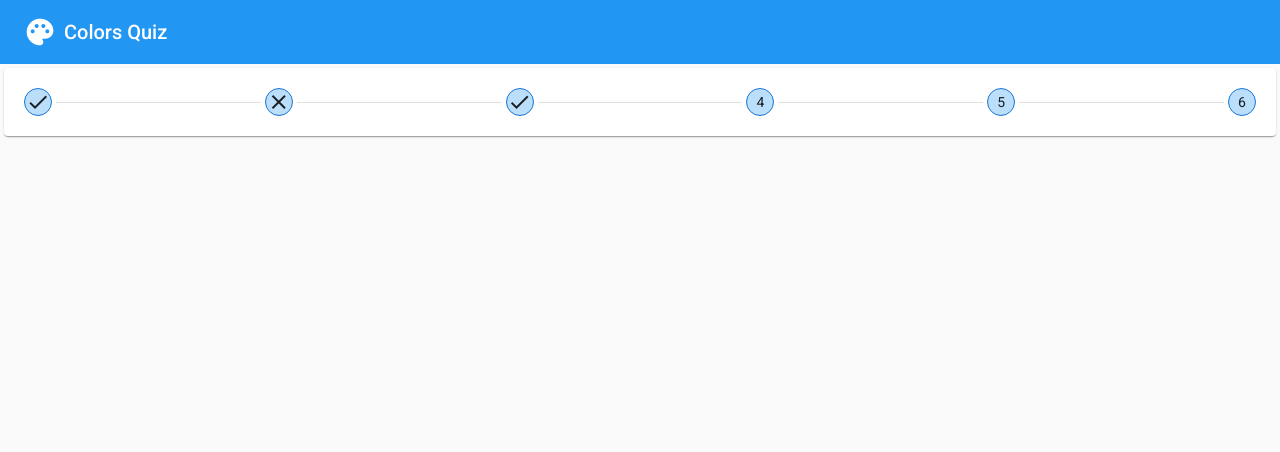
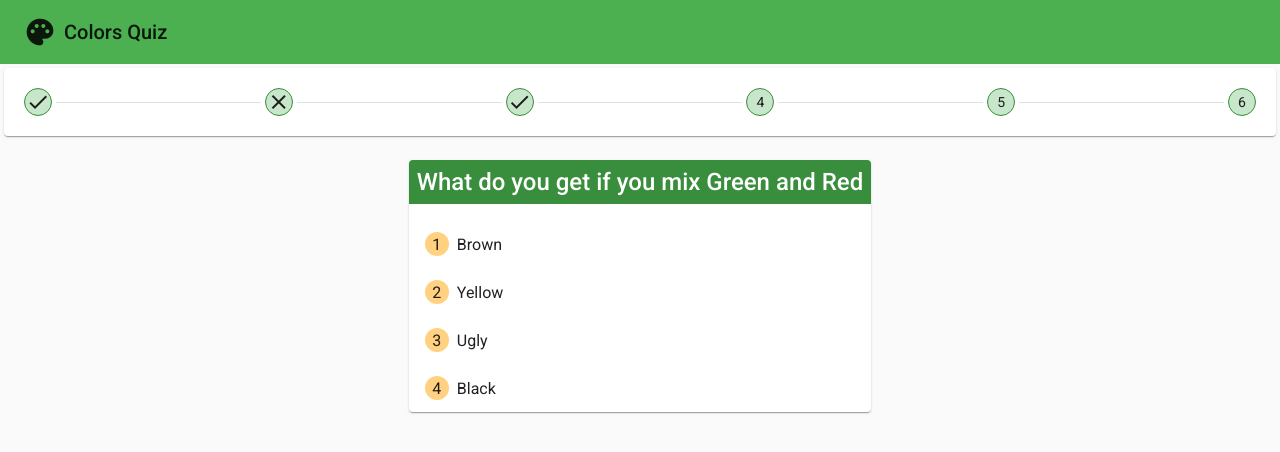
Before and after one commit to kobi-hari-courses/2107-public-advanced-angular, an Angular app in the folder Day 03/quiz-mat-ngrx/: page /question in a window 1280 px wide. Before the commit this address led to /. Shown: the top 452 px of the page. Built offline with nearby package versions, Linux system fonts and the light colour scheme.

Commit message:
UI completed (almost)

```diff
--- a/Day 03/quiz-mat-ngrx/src/app/app-material.module.ts
+++ b/Day 03/quiz-mat-ngrx/src/app/app-material.module.ts
@@ -3,13 +3,15 @@
 import { MatIconModule } from "@angular/material/icon";
 import { MatToolbarModule } from "@angular/material/toolbar";
 import { MatCardModule } from "@angular/material/card";
+import { MatListModule } from '@angular/material/list';
 
 
 const exportables = [
     MatButtonModule,
     MatIconModule,
     MatToolbarModule,
-    MatCardModule
+    MatCardModule,
+    MatListModule
 ];
 
 @NgModule({
--- a/Day 03/quiz-mat-ngrx/src/app/app-routing.module.ts
+++ b/Day 03/quiz-mat-ngrx/src/app/app-routing.module.ts
@@ -1,7 +1,11 @@
 import { NgModule } from '@angular/core';
 import { RouterModule, Routes } from '@angular/router';
+import { QuestionPresenterComponent } from './components/question-presenter/question-presenter.component';
 
-const routes: Routes = [];
+const routes: Routes = [
+  {path: '', redirectTo: 'question', pathMatch: 'full'},
+  {path: 'question', component: QuestionPresenterComponent}
+];
 
 @NgModule({
   imports: [RouterModule.forRoot(routes)],
--- a/Day 03/quiz-mat-ngrx/src/app/app.module.ts
+++ b/Day 03/quiz-mat-ngrx/src/app/app.module.ts
@@ -6,11 +6,13 @@
 import { BrowserAnimationsModule } from '@angular/platform-browser/animations';
 import { AppMaterialModule } from './app-material.module';
 import { ProgressComponent } from './components/progress/progress.component';
+import { QuestionPresenterComponent } from './components/question-presenter/question-presenter.component';
 
 @NgModule({
   declarations: [
     AppComponent,
-    ProgressComponent
+    ProgressComponent,
+    QuestionPresenterComponent
   ],
   imports: [
     BrowserModule,
--- /dev/null
+++ b/Day 03/quiz-mat-ngrx/src/app/components/question-presenter/question-presenter.component.html
@@ -0,0 +1,17 @@
+<ng-container *ngIf="currentQuestion$ | async as question">
+    <mat-card>
+        <mat-card-title>{{question.caption}}</mat-card-title>
+        <mat-card-content>
+            <mat-action-list>
+                <mat-list-item
+                    *ngFor="let answer of question.answers; let index = index"
+                    >
+                    <div class="item-content">
+                        <span class="index">{{index + 1}}</span>
+                        <span class="answer">{{answer}}</span>
+                    </div>
+                </mat-list-item>
+            </mat-action-list>
+        </mat-card-content>
+    </mat-card>
+</ng-container>
--- /dev/null
+++ b/Day 03/quiz-mat-ngrx/src/app/components/question-presenter/question-presenter.component.scss
@@ -0,0 +1,44 @@
+:host {
+    display: flex;
+    flex-direction: column;
+    align-items: center;
+}
+
+mat-card {
+    min-width: 300px;
+    padding: 0px;
+    overflow: hidden;
+    margin-top: 20px;
+}
+
+mat-card-title {
+    background-color: var(--p-700);
+    color: var(--pc-700);
+    padding: 8px;
+}
+
+
+mat-card-content {
+    .item-content {
+        display: flex;
+        flex-direction: row;
+        align-items: center;
+
+        span.index {
+            display: flex;
+            justify-content: center;
+            align-items: center;
+            background-color: var(--a-100);
+            color: var(--ac-100);
+            border-radius: 50%;
+            width: 24px;
+            height: 24px;
+
+        }
+
+        span.answer {
+            margin-left: 8px;
+            flex-grow: 1;
+        }
+    }
+}
--- /dev/null
+++ b/Day 03/quiz-mat-ngrx/src/app/components/question-presenter/question-presenter.component.ts
@@ -0,0 +1,27 @@
+import { Component, OnInit } from '@angular/core';
+import { Observable, of } from 'rxjs';
+import { Question } from 'src/app/models/question.model';
+
+@Component({
+  selector: 'app-question-presenter',
+  templateUrl: './question-presenter.component.html',
+  styleUrls: ['./question-presenter.component.scss']
+})
+export class QuestionPresenterComponent implements OnInit {
+  currentQuestion$: Observable<Question> = of({
+    caption: 'What do you get if you mix Green and Red',
+    answers: [
+      'Brown',
+      'Yellow',
+      'Ugly',
+      'Black'
+    ],
+    correctAnswer: 1
+  });
+
+  constructor() { }
+
+  ngOnInit(): void {
+  }
+
+}
--- /dev/null
+++ b/Day 03/quiz-mat-ngrx/src/app/models/question.model.ts
@@ -0,0 +1,5 @@
+export interface Question {
+    readonly caption: string;
+    readonly answers: string[];
+    readonly correctAnswer: number;
+}
--- a/Day 03/quiz-mat-ngrx/src/styles/_material-common.scss
+++ b/Day 03/quiz-mat-ngrx/src/styles/_material-common.scss
@@ -1,7 +1,7 @@
 // hue. Available color palettes: https://material.io/design/color/
 @use '~@angular/material' as mat;
 
-$plt-primary: mat.define-palette(mat.$blue-palette);
+$plt-primary: mat.define-palette(mat.$green-palette);
 $plt-accent: mat.define-palette(mat.$orange-palette, A200, A100, A400);
 
 // The warn palette is optional (defaults to red).
```
